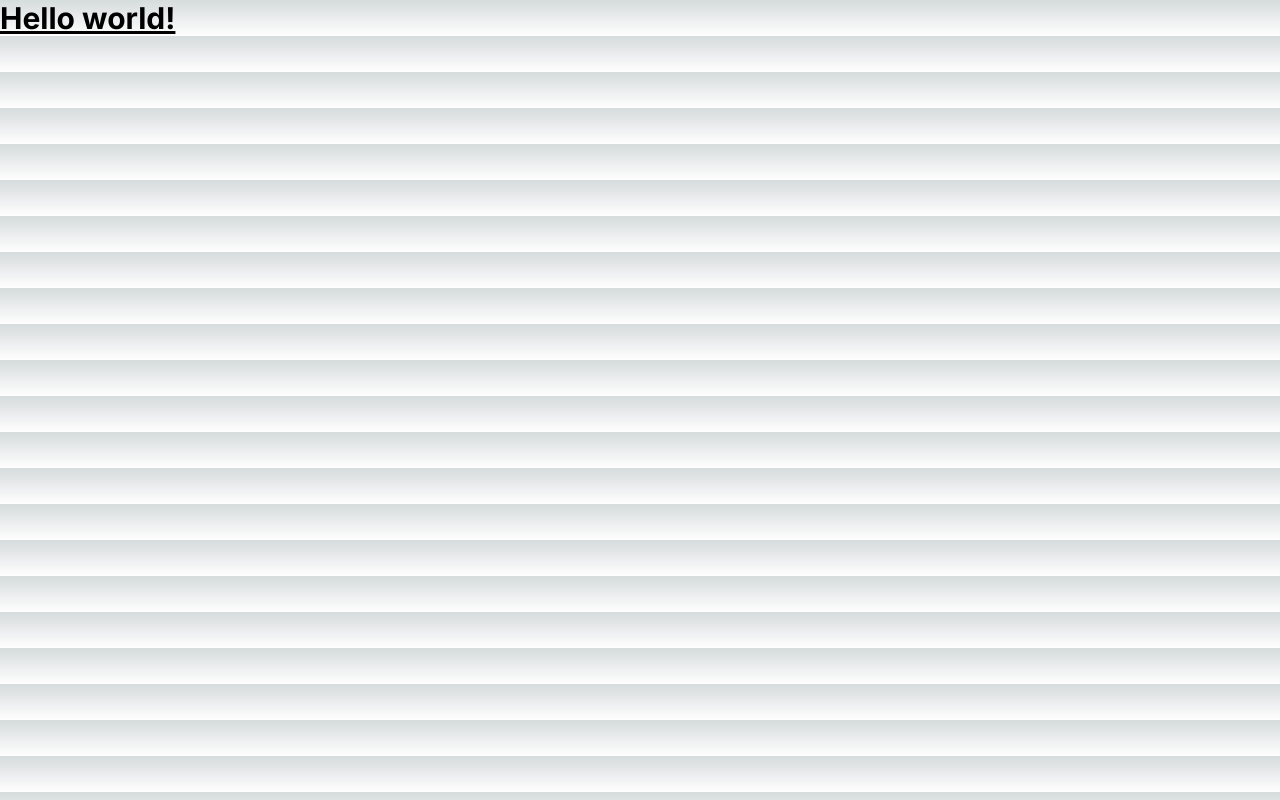
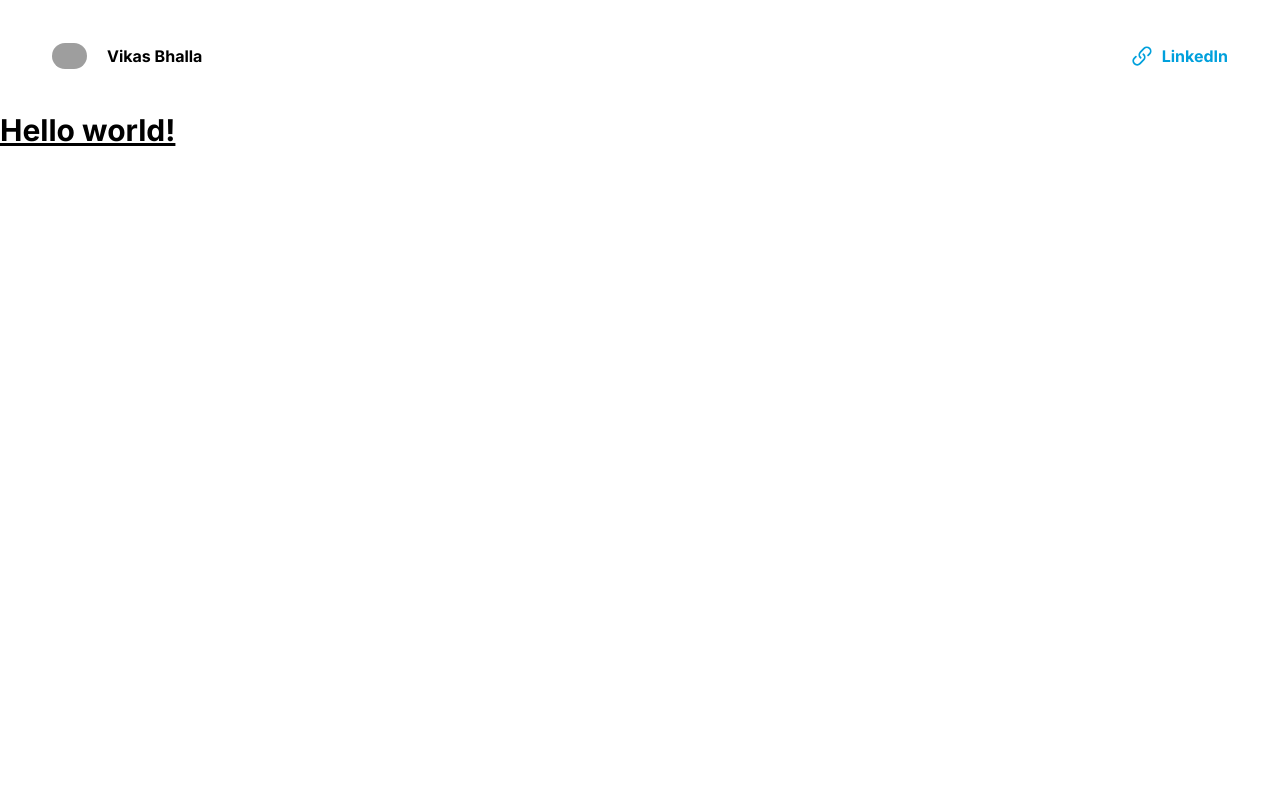
Before and after one commit to vikasbhalla05/Nextjs-Sanity-Blog, a Next.js app: page / in a window 1280 px wide. Built offline with nearby package versions, Linux system fonts and the light colour scheme; grey boxes are pictures that could not be loaded.

Commit message:
Building the Header

```diff
--- a/src/app/(user)/layout.tsx
+++ b/src/app/(user)/layout.tsx
@@ -1,3 +1,4 @@
+import Header from "@/components/Header";
 import "../globals.css";
 import type { Metadata } from "next";
 import { Inter } from "next/font/google";
@@ -16,7 +17,13 @@ export default function RootLayout({
 }) {
   return (
     <html lang="en">
-      <body className={inter.className}>{children}</body>
+      <body className={inter.className}>
+        {/* Header */}
+        <Header />
+
+        {/* Main */}
+        {children}
+      </body>
     </html>
   );
 }
--- a/src/app/globals.css
+++ b/src/app/globals.css
@@ -18,10 +18,11 @@
 
 body {
   color: rgb(var(--foreground-rgb));
-  background: linear-gradient(
-      to bottom,
-      transparent,
-      rgb(var(--background-end-rgb))
-    )
-    rgb(var(--background-start-rgb));
+  /* background: linear-gradient(
+    to bottom,
+    transparent,
+    rgb(var(--background-end-rgb))
+  )
+  rgb(var(--background-start-rgb)); */
+  background-color: rgb(var(--background-end-rgb));
 }
--- /dev/null
+++ b/src/components/Header.tsx
@@ -0,0 +1,34 @@
+import Image from "next/image";
+import Link from "next/link";
+import { LinkIcon } from "@heroicons/react/20/solid";
+
+const Header = () => {
+  return (
+    <header className="flex items-center justify-between space-x-2 font-bold px-5 sm:px-10 py-5">
+      <div className="flex items-center justify-start px-0 sm:p-3 space-x-2">
+        <Link href="/">
+          <Image
+            className="rounded-full object-cover"
+            height={35}
+            width={35}
+            alt="profile"
+            src="https://i.ibb.co/cFhbmYL/Profile.jpg"
+          />
+        </Link>
+
+        <h1 className="sm:p-3">Vikas Bhalla</h1>
+      </div>
+      <div>
+        <Link
+          href="https://www.linkedin.com/in/vikasbhalla05/"
+          className="flex items-center justify-start px-0 sm:p-3 space-x-2 text-[#00A0DC]"
+        >
+          <LinkIcon className="h-6 w-6 mr-2" />
+          LinkedIn
+        </Link>
+      </div>
+    </header>
+  );
+};
+
+export default Header;
--- a/src/components/Studio.Logo.tsx
+++ b/src/components/Studio.Logo.tsx
@@ -1,5 +1,4 @@
 import Image from "next/image";
-import profilePic from "../../public/Profile.jpg";
 
 const StudioLogo = (props: any) => {
   const { renderDefault, title } = props;
```
